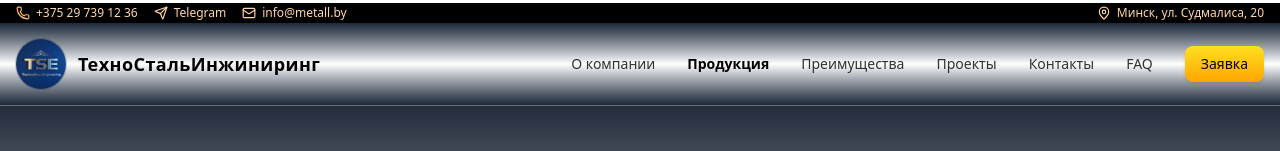
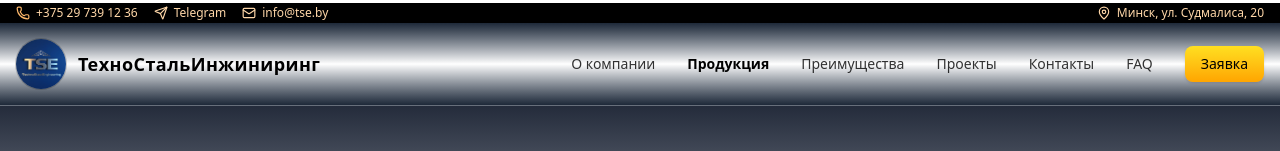
Before and after one commit to elenaKrayeva/tse, a Next.js app: page / in a window 1280 px wide. Shown: the top 151 px of the page. Built offline with nearby package versions, Linux system fonts and the light colour scheme.

Commit message:
fix email

```diff
--- a/src/components/Header.tsx
+++ b/src/components/Header.tsx
@@ -80,7 +80,10 @@ export default function Header() {
       <div className="bg-black text-orange-200">
         <div className="mx-auto flex max-w-container flex-col gap-1 px-4 py-0.5 text-[11px] sm:text-xs sm:flex-row sm:items-center sm:justify-between">
           <div className="flex flex-wrap justify-center items-center gap-x-4 gap-y-1">
-            <a href="tel:+375297391236" className="inline-flex items-center gap-1.5 hover:text-white">
+            <a
+              href="tel:+375297391236"
+              className="inline-flex items-center gap-1.5 hover:text-white"
+            >
               <Phone className="h-3.5 w-3.5 text-orange-300" />
               <span className="hidden md:inline">+375 29 739 12 36</span>
             </a>
@@ -92,8 +95,11 @@ export default function Header() {
             >
               <Send className="h-3.5 w-3.5" /> Telegram
             </a>
-            <a href="mailto:info@metall.by" className="inline-flex items-center gap-1.5 hover:text-orange-300">
-              <Mail className="h-3.5 w-3.5" /> info@metall.by
+            <a
+              href="mailto:info@tse.by"
+              className="inline-flex items-center gap-1.5 hover:text-orange-300"
+            >
+              <Mail className="h-3.5 w-3.5" /> info@tse.by
             </a>
           </div>
           <div className="flex items-start justify-center gap-1.5 text-center sm:items-center sm:justify-start sm:text-left">
@@ -132,7 +138,11 @@ export default function Header() {
           {/* десктоп меню */}
           <nav className="hidden lg:flex items-center gap-8">
             {NAV.map((item) => (
-              <a key={item.href} href={item.href} className={linkCls(item.href)}>
+              <a
+                key={item.href}
+                href={item.href}
+                className={linkCls(item.href)}
+              >
                 {item.label}
               </a>
             ))}
@@ -154,12 +164,23 @@ export default function Header() {
                   aria-label="Открыть меню"
                   className="text-black h-9 w-9"
                 >
-                  {open ? <X className="h-5 w-5" /> : <Menu className="h-5 w-5" />}
+                  {open ? (
+                    <X className="h-5 w-5" />
+                  ) : (
+                    <Menu className="h-5 w-5" />
+                  )}
                 </Button>
               </SheetTrigger>
-              <SheetContent side="right" className="w-72 bg-black text-white border-white/10 p-6">
+              <SheetContent
+                side="right"
+                className="w-72 bg-black text-white border-white/10 p-6"
+              >
                 <div className="space-y-6">
-                  <Link href="/" className="flex items-center gap-3" onClick={() => setOpen(false)}>
+                  <Link
+                    href="/"
+                    className="flex items-center gap-3"
+                    onClick={() => setOpen(false)}
+                  >
                     <Image
                       src="/logo_final.png"
                       alt="Логотип"
@@ -167,7 +188,9 @@ export default function Header() {
                       height={32}
                       className="rounded-full ring-1 ring-white/15"
                     />
-                    <span className="text-base font-semibold">ТехноСтальИнжиниринг</span>
+                    <span className="text-base font-semibold">
+                      ТехноСтальИнжиниринг
+                    </span>
                   </Link>
                   <div className="h-px bg-white/10" />
                   <nav className="grid gap-2">
@@ -197,11 +220,17 @@ export default function Header() {
                   </Button>
                   <div className="h-px bg-white/10" />
                   <div className="grid gap-3 text-white/80 text-sm">
-                    <a href="tel:+375297391236" className="inline-flex items-center gap-2 hover:text-white">
+                    <a
+                      href="tel:+375297391236"
+                      className="inline-flex items-center gap-2 hover:text-white"
+                    >
                       <Phone className="h-4 w-4" /> +375 29 739 12 36
                     </a>
-                    <a href="mailto:info@metall.by" className="inline-flex items-center gap-2 hover:text-white">
-                      <Mail className="h-4 w-4" /> info@metall.by
+                    <a
+                      href="mailto:info@tse.by"
+                      className="inline-flex items-center gap-2 hover:text-white"
+                    >
+                      <Mail className="h-4 w-4" /> info@tse.by
                     </a>
                     <a
                       href="https://t.me/metall"
--- a/src/sections/Contacts.tsx
+++ b/src/sections/Contacts.tsx
@@ -1,7 +1,13 @@
 "use client";
 
 import { Mail, Phone, MapPin } from "lucide-react";
-import { Dialog, DialogContent, DialogHeader, DialogTitle, DialogTrigger } from "@/components/ui/dialog";
+import {
+  Dialog,
+  DialogContent,
+  DialogHeader,
+  DialogTitle,
+  DialogTrigger,
+} from "@/components/ui/dialog";
 import ContactForm from "@/components/ContactForm";
 
 export default function Contacts() {
@@ -34,10 +40,10 @@ export default function Contacts() {
             </div>
             <p className="font-semibold">Email</p>
             <a
-              href="mailto:info@metall.by"
+              href="mailto:info@tse.by"
               className="bg-gradient-to-r from-orange-500 to-orange-600 bg-clip-text text-transparent font-medium hover:underline"
             >
-              info@metall.by
+              info@tse.by
             </a>
           </div>
 
--- a/src/sections/Footer.tsx
+++ b/src/sections/Footer.tsx
@@ -29,8 +29,8 @@ export default function Footer() {
               </li>
               <li className="flex items-center gap-2">
                 <Mail className="h-5 w-5 text-orange-500" />
-                <a href="mailto:info@metall.by" className="hover:underline">
-                  info@metall.by
+                <a href="mailto:info@tse.by" className="hover:underline">
+                  info@tse.by
                 </a>
               </li>
               <li className="flex items-center gap-2">
```
